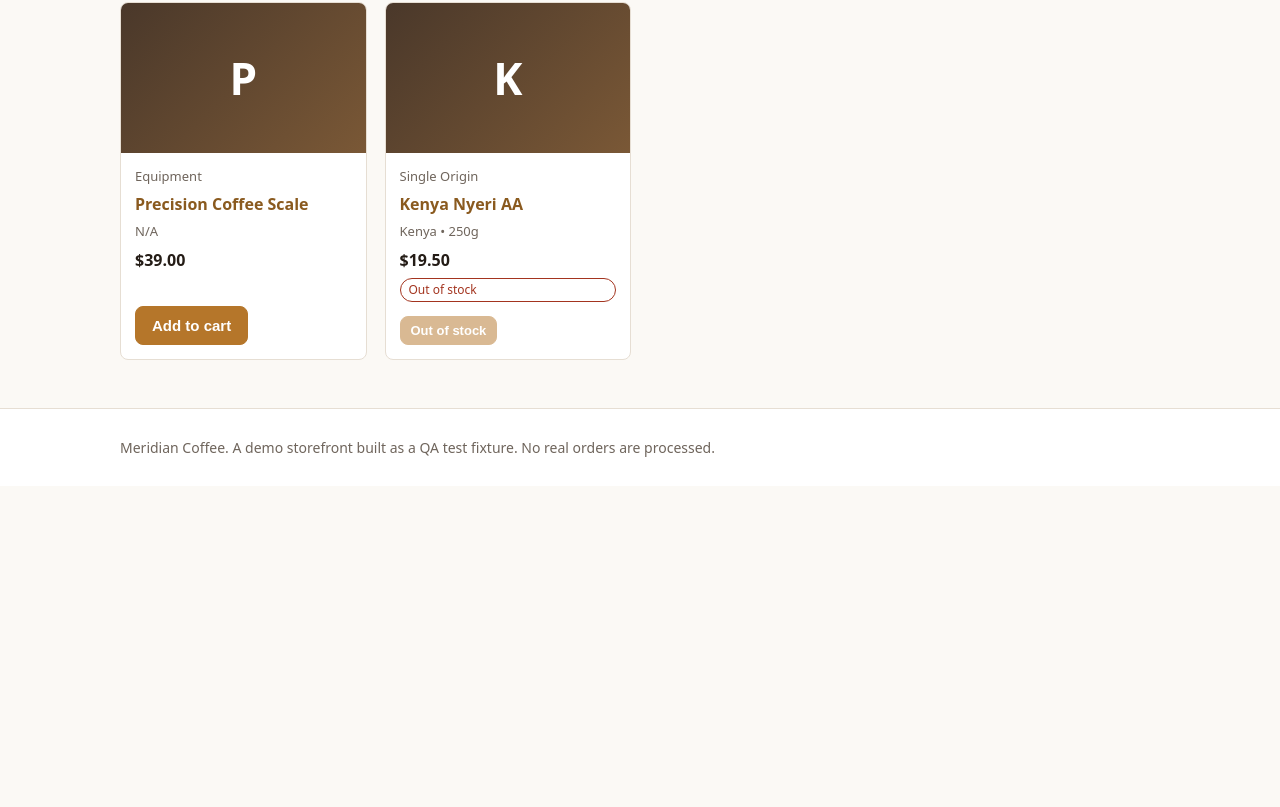
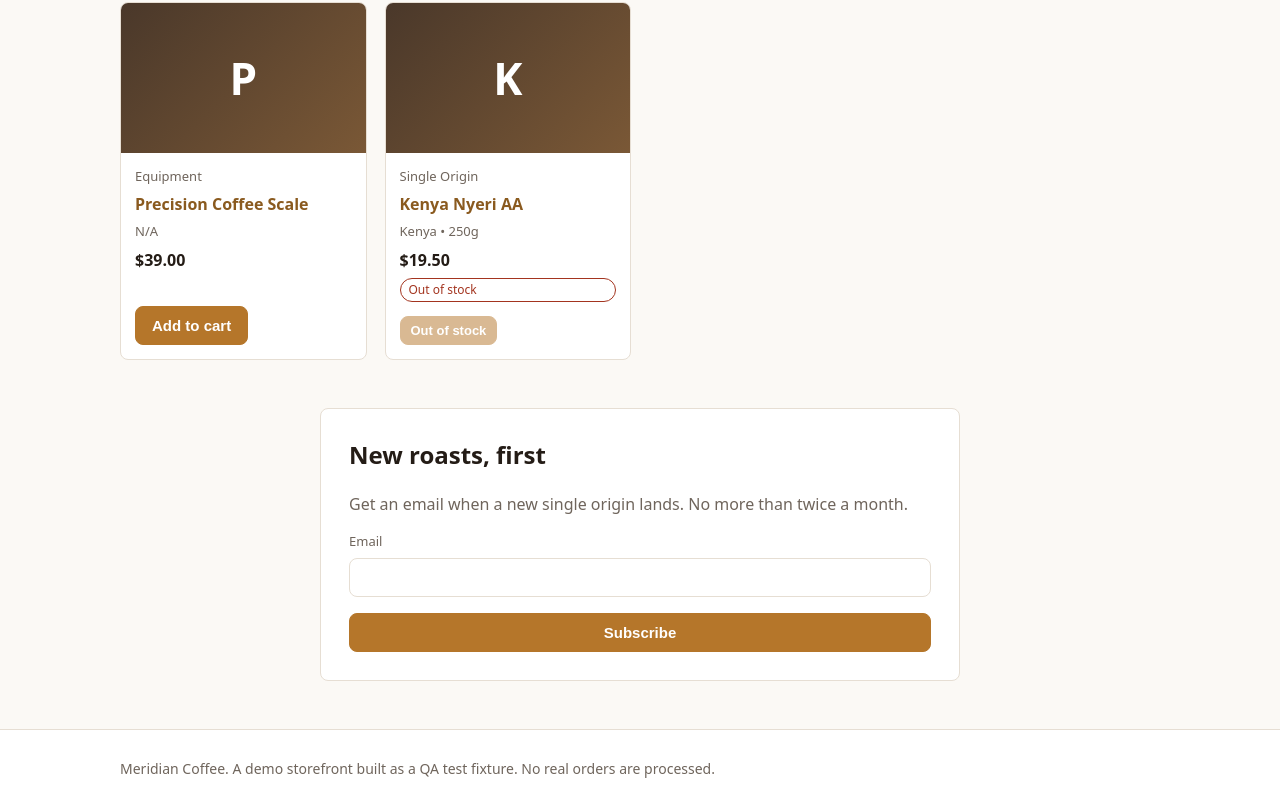
Before and after one commit to hardip-varu/meridian-storefront, a Next.js app: page / in a window 1280 px wide. Shown: the part 1144-1951 px from the top of the page. Before the commit the page ends 1630 px from the top, so only its background shows below. Built offline with nearby package versions, Linux system fonts and the light colour scheme.

Commit message:
Add newsletter signup to the homepage

```diff
--- /dev/null
+++ b/app/api/newsletter/route.js
@@ -0,0 +1,21 @@
+import { NextResponse } from "next/server";
+import { isValidEmail, REGISTERED_EMAIL } from "@/lib/mockBackend";
+
+// Deterministic rules: existing@example.com is already subscribed (409),
+// an invalid email is rejected (400), anything else subscribes (201).
+export async function POST(request) {
+  let body;
+  try {
+    body = await request.json();
+  } catch (e) {
+    return NextResponse.json({ error: "Invalid JSON body" }, { status: 400 });
+  }
+  const email = String(body?.email || "").trim().toLowerCase();
+  if (!isValidEmail(email)) {
+    return NextResponse.json({ error: "Enter a valid email address." }, { status: 400 });
+  }
+  if (email === REGISTERED_EMAIL) {
+    return NextResponse.json({ error: "Already subscribed." }, { status: 409 });
+  }
+  return NextResponse.json({ subscribed: true, email }, { status: 201 });
+}
--- a/app/page.jsx
+++ b/app/page.jsx
@@ -1,4 +1,5 @@
 import ProductCard from "@/components/ProductCard";
+import Newsletter from "@/components/Newsletter";
 import { getProducts, CATEGORIES } from "@/lib/products";
 
 export default function HomePage({ searchParams }) {
@@ -72,6 +73,8 @@ export default function HomePage({ searchParams }) {
             ))}
           </div>
         )}
+
+        <Newsletter />
       </div>
     </>
   );
--- /dev/null
+++ b/components/Newsletter.jsx
@@ -0,0 +1,60 @@
+"use client";
+
+import { useState } from "react";
+
+export default function Newsletter() {
+  const [email, setEmail] = useState("");
+  const [message, setMessage] = useState(null);
+  const [submitting, setSubmitting] = useState(false);
+
+  async function subscribe() {
+    setMessage(null);
+    setSubmitting(true);
+    try {
+      const res = await fetch("/api/newsletter", {
+        method: "POST",
+        headers: { "Content-Type": "application/json" },
+        body: JSON.stringify({ email }),
+      });
+      const data = await res.json();
+      if (res.status === 201) {
+        setMessage({ type: "ok", text: "You're subscribed. Watch your inbox for new roasts." });
+        setEmail("");
+      } else if (res.status === 409) {
+        setMessage({ type: "error", text: "That email is already subscribed." });
+      } else {
+        setMessage({ type: "error", text: data.error || "Could not subscribe. Please try again." });
+      }
+    } catch (e) {
+      setMessage({ type: "error", text: "Network error. Please try again." });
+    } finally {
+      setSubmitting(false);
+    }
+  }
+
+  return (
+    <section className="panel wide" data-testid="newsletter" style={{ margin: "8px auto 48px" }}>
+      <h2 style={{ marginTop: 0 }}>New roasts, first</h2>
+      <p className="muted">Get an email when a new single origin lands. No more than twice a month.</p>
+      {message && (
+        <div className={`notice ${message.type}`} data-testid="newsletter-message">
+          {message.text}
+        </div>
+      )}
+      <div className="form-grid">
+        <div className="field">
+          <label htmlFor="newsletter-email">Email</label>
+          <input
+            id="newsletter-email"
+            data-testid="newsletter-email"
+            value={email}
+            onChange={(e) => setEmail(e.target.value)}
+          />
+        </div>
+        <button className="btn" data-testid="newsletter-submit" disabled={submitting} onClick={subscribe}>
+          {submitting ? "Subscribing..." : "Subscribe"}
+        </button>
+      </div>
+    </section>
+  );
+}
```
